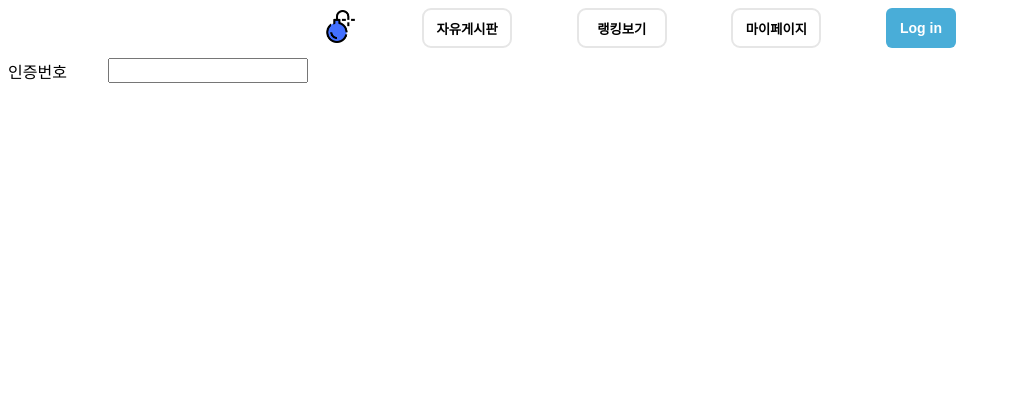
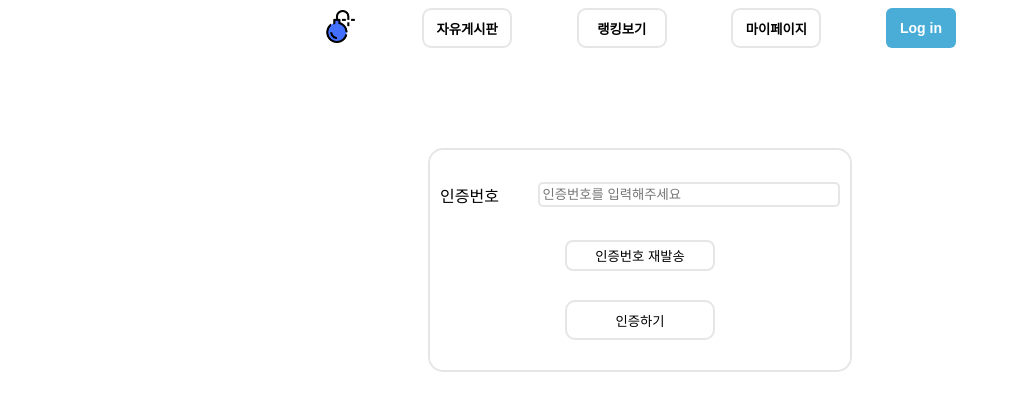
Before and after one commit to wooseokc/zb-Team-FE, a Next.js app: page /info/emailAuthPage in a window 1280 px wide. Shown: the top 410 px of the page, without its empty margins (0-1010 px from the left). Built offline with nearby package versions, Linux system fonts and the light colour scheme.

Commit message:
이메일 인증 페이지 구현

```diff
--- a/components/info/Account.tsx
+++ b/components/info/Account.tsx
@@ -17,13 +17,15 @@ export default function Account() {
     // console.log(email);
     const regExp = /^[0-9a-zA-Z]([-_.]?[0-9a-zA-Z])*@[0-9a-zA-Z]([-_.]?[0-9a-zA-Z])*.[a-zA-Z]{2,3}$/i;
     if (email.length < 5 || !regExp.test(email)) {
-      setError('email을 확인 해주세요.');
+      setError('ID를 확인 해주세요.');
     } else {
       const response = await axios.get(`https://minesweeper.hanjoon.dev/minesweeper/gamer/email/${email}`)
       if (response.data) {
         setEmailResult(prev => !prev);
+      } else {
+        setError('해당 ID가 존재합니다.')
+        console.log(response.data);
       }
-      console.log(response.data);
     }
   }
 
--- /dev/null
+++ b/components/info/EmailAuthForm.tsx
@@ -0,0 +1,136 @@
+import axios from 'axios';
+import React, { useState } from 'react'
+import styled from 'styled-components'
+
+
+function EmailAuthForm() {
+
+  const [error, setError] = useState<string>('');
+  const tmpemail = { email: 'hanjoondev@gmail.com' }
+
+
+  const onSubmit = async(e:React.FormEvent<HTMLFormElement>) => {
+    e.preventDefault();
+    const respone = await axios.post(`https://minesweeper.hanjoon.dev/minesweeper/gamer/validation/${tmpemail}`)
+    console.log(respone);
+  }
+
+  const emailAuthResend = async () => {
+
+    try {
+      const respone = await axios.patch(`https://minesweeper.hanjoon.dev/minesweeper/gamer/validation`, tmpemail);
+      console.log(respone)
+      if (!respone.data) {
+        setError('이메일을 확인해주세요.');
+      }
+
+    } catch (e) {
+      console.dir(e);
+    }
+
+  }
+
+  return (
+    <StyleForm onSubmit={onSubmit}>
+      <EmailAuthNubmerBox>
+        <EmailAuthNumberName>인증번호</EmailAuthNumberName>
+        <EmailAuthNumberInput type='text' minLength={6} required placeholder='인증번호를 입력해주세요' />
+      </EmailAuthNubmerBox>
+      {error && <ErrorSpan className='authError'>{error}</ErrorSpan>}
+      <EmailAuthNumberResendBtn onClick={emailAuthResend}>인증번호 재발송</EmailAuthNumberResendBtn>
+      <EmailAuthNumberSubmit type='submit' value='인증하기' />
+    </StyleForm>
+  )
+}
+
+export default EmailAuthForm
+
+const StyleForm = styled.form`
+  width: 100%;
+  max-width: 400px;
+  height: 200px;
+  border: 2px solid #e6e6e6;
+  border-radius: 15px;
+
+  margin: 0 auto;
+  padding: 10px 10px;
+
+  position: relative;
+  top: 100px;
+
+  display: flex;
+  flex-direction: column;
+  justify-content: space-evenly;
+`
+
+const EmailAuthNubmerBox = styled.div`
+  width:100%;
+  height: 30px;
+
+  margin-bottom: 10px;
+
+  display: flex;
+  justify-content: space-around;
+  align-items: center;
+`;
+
+const EmailAuthNumberName = styled.span`
+  width: 100px;
+
+  display: inline-block;
+`;
+
+const EmailAuthNumberInput = styled.input`
+  width: 300px;
+  border: 2px solid #e6e6e6;
+  border-radius: 5px;
+
+  padding: 3px;
+`;
+
+const EmailAuthNumberResendBtn = styled.button`
+  width: 150px;
+  border: 2px solid #e6e6e6;
+  border-radius: 8px;
+
+  margin: 0 auto;
+  padding: 4px 0;
+
+  background-color: #fff;
+  cursor: pointer;
+  transition: 0.5s ease-in-out;
+
+  &:hover {
+    background-color: #464646;
+    color: #fff
+  }
+
+
+`;
+
+const EmailAuthNumberSubmit = styled.input`
+  width: 150px;
+  height: 40px;
+  border: 2px solid #e6e6e6;
+  border-radius: 10px;
+
+  margin: 0 auto;
+  margin-top : 10px;
+
+
+  background-color: #fff;
+  cursor: pointer;
+  transition: 0.5s ease-in;
+  &:hover {
+    background-color: #464646;
+    color: #fff
+  }
+`;
+
+
+const ErrorSpan = styled.span`
+  color: tomato;
+  text-align: center;
+  font-weight: bold;
+  font-size: 12px;
+`;
--- a/pages/info/emailAuthPage.tsx
+++ b/pages/info/emailAuthPage.tsx
@@ -1,5 +1,5 @@
 import React from "react";
-import styled from 'styled-components';
+import EmailAuthForm from '../../components/info/EmailAuthForm';
 import Layout from "../../components/layout";
 import Navbar from "../../components/navbar";
 
@@ -7,10 +7,7 @@ export default function emailAuthPage () {
 
   return (
     <>
-      <AccountDivBox>
-        <AccountTextBox>인증번호</AccountTextBox>
-        <StyledInput type='text' required />
-      </AccountDivBox>
+      <EmailAuthForm />
     </>
   )
 }
@@ -23,29 +20,3 @@ emailAuthPage.getLayout = function getLayout(page) {
     </Layout>
   )
 }
-
-const AccountDivBox = styled.div`
-  display: flex;
-  align-items: center;
-  margin: 10px 0;
-  .emailBtn {
-    width: 80px;
-    cursor: pointer;
-
-    margin-left: 10px;
-  }
-      `;
-
-const AccountTextBox = styled.span`
-  width: 100px;
-
-  display: inline-block;
-        `;
-
-const StyledInput = styled.input`
-  width: 200px;
-  height: 25px;
-  box-sizing: border-box;
-
-  padding: 0;
-`;
```
